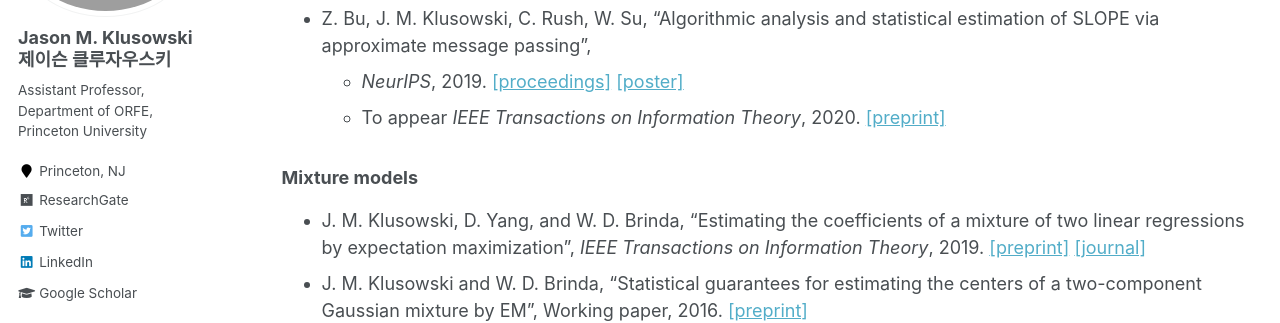
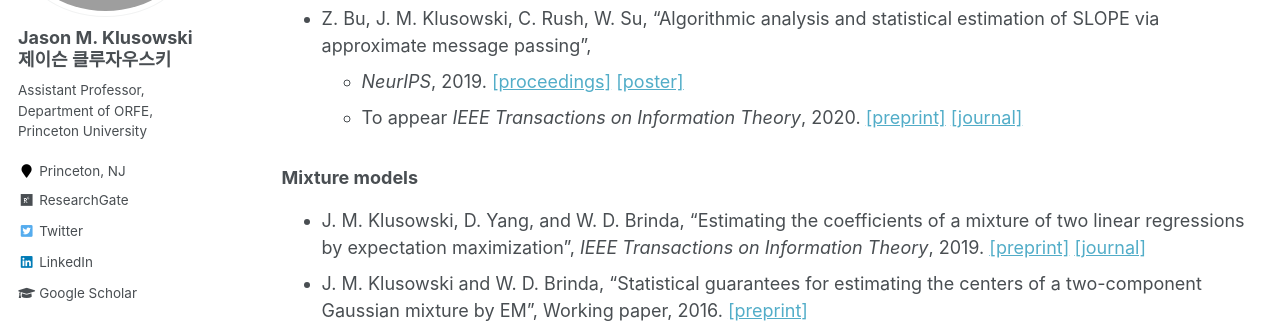
Before and after one commit to jasonklusowski/jasonklusowski.github.io, a Jekyll site: the page built from _pages/publications.md, in a window 1280 px wide and 900 px high, scrolled down 755 px. Shown: the part 153-476 px from the top of the window. Built offline with Jekyll 4.4.1, drawn with Linux system fonts in a browser that asks for light colours; formulas are drawn with MathJax 3.

Commit message:
Update publications.md

```diff
--- a/_pages/publications.md
+++ b/_pages/publications.md
@@ -26,7 +26,7 @@ You can also find my articles on my [Google Scholar profile](https://scholar.goo
 * R. Theisen, J. M. Klusowski, M. W. Mahoney, "Good linear classifiers are abundant in the interpolating regime", Submitted, 2020. [[preprint]](https://arxiv.org/pdf/2006.12625.pdf)
 * Z. Bu, J. M. Klusowski, C. Rush, W. Su, "Algorithmic analysis and statistical estimation of SLOPE via approximate message passing",
   - _NeurIPS_, 2019. [[proceedings]](http://papers.neurips.cc/paper/9134-algorithmic-analysis-and-statistical-estimation-of-slope-via-approximate-message-passing) [[poster]](https://jasonklusowski.github.io/files/SLOPEAMP_poster.pdf)
-  - To appear _IEEE Transactions on Information Theory_, 2020. [[preprint]](https://arxiv.org/pdf/1907.07502.pdf)
+  - To appear _IEEE Transactions on Information Theory_, 2020. [[preprint]](https://arxiv.org/pdf/1907.07502.pdf) [[journal]](https://ieeexplore.ieee.org/document/9204751)
 
 ### Mixture models
 
```
